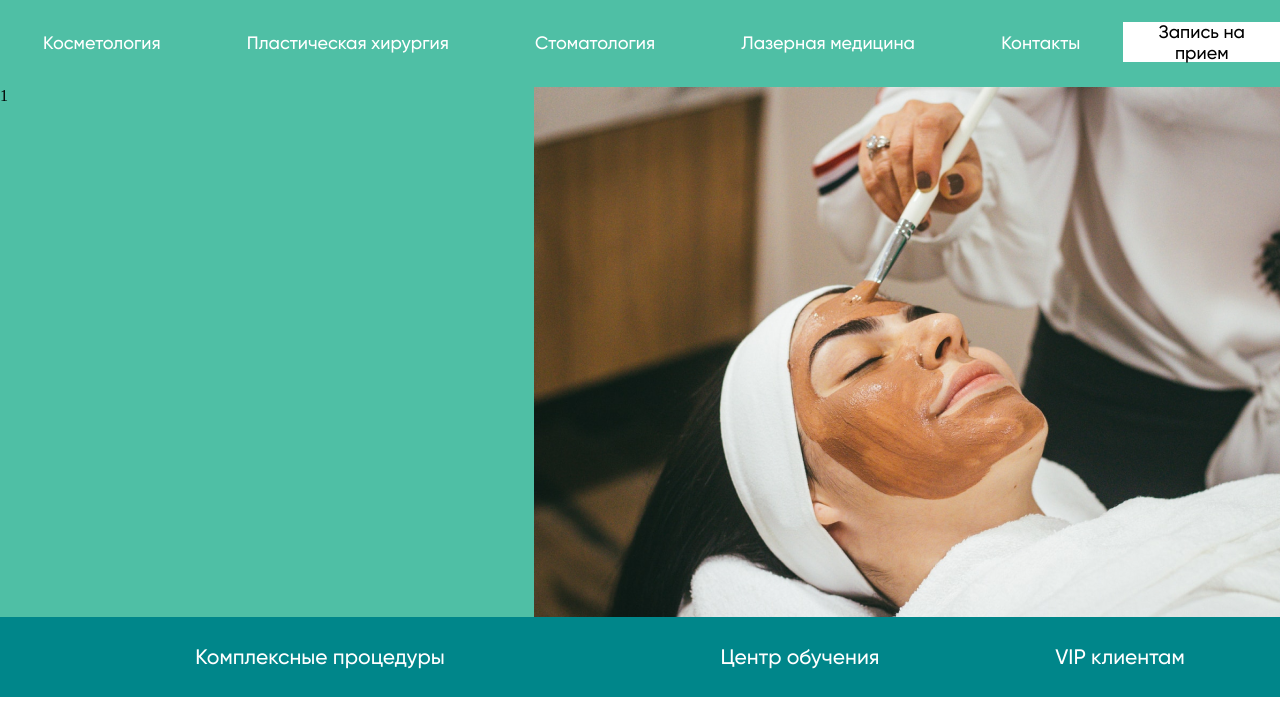
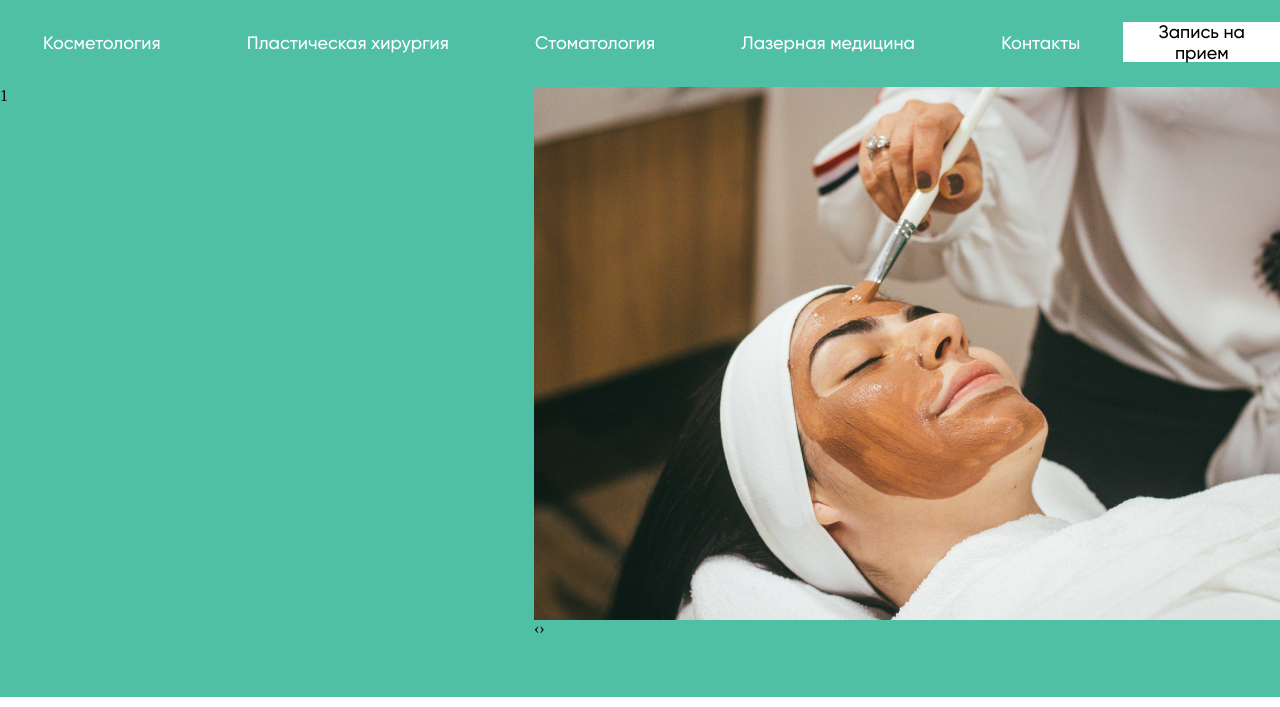
Before and after one commit to extpankov/medi, a website built with webpack: page src/index.html in a window 1280 px wide. Shown: the part 93-800 px from the top of the page. Built offline with nearby package versions, Linux system fonts and the light colour scheme.

Commit message:
feat: owl-carousel

```diff
--- a/src/index.html
+++ b/src/index.html
@@ -11,6 +11,7 @@
     <script src="https://kit.fontawesome.com/b31a4b019a.js" crossorigin="anonymous"></script>
     <script src="https://ajax.googleapis.com/ajax/libs/jquery/3.2.1/jquery.min.js" defer></script>
     <script src="js/owl.carousel.min.js" defer></script>
+    <script src="./index.js" defer></script>
 </head>
 <body>
     <header class="header wrapper">
@@ -75,19 +76,27 @@
             </div>
             <div class="main__main-cont">
                 <div class="main__text-container">1</div>
-                <div class="main__slider slider">
+                <div class="main__slider slider owl-carousel">
                     <div class="slider__case">
                         <img src="./img/slider_1.png" alt="Slider 1 picture" class="slider__case-img">
                     </div>
-                    <div class="slider__case"></div>
-                    <div class="slider__case"></div>
+                    <div class="slider__case">
+                        <div class="slider__case">
+                            <img src="./img/slider_1.png" alt="Slider 1 picture" class="slider__case-img">
+                        </div>
+                    </div>
+                    <div class="slider__case">
+                        <div class="slider__case">
+                            <img src="./img/slider_1.png" alt="Slider 1 picture" class="slider__case-img">
+                        </div>
+                    </div>
                 </div>
             </div>
-            <div class="main__bottomline bl">
+            <!-- <div class="main__bottomline bl">
                 <button class="bl__button bl__btn-1">Комплексные процедуры</button>
                 <button class="bl__button bl__btn-2">Центр обучения</button>
                 <button class="bl__button bl__btn-3">VIP клиентам</button>
-            </div>
+            </div> -->
         </div>
     </main>
 </body>
--- a/src/index.js
+++ b/src/index.js
@@ -0,0 +1,9 @@
+$(document).ready(function(){
+    const slider = $(".slider").owlCarousel({
+        loop: true,
+        center: true,
+        nav: true,
+        items: 1,
+        autoWidth: true
+    });
+});
--- a/src/style.scss
+++ b/src/style.scss
@@ -210,8 +210,12 @@ html, body {
 }
 
 .slider__case-img {
-    width: 746px;
+    width: 746px !important;
     height: 533px;
+}
+
+.owl-carousel {
+    width: 746px !important;
 }
 
 .main__main-cont {
```
Also changed, not shown: src/style.min.css, 1 other file.
